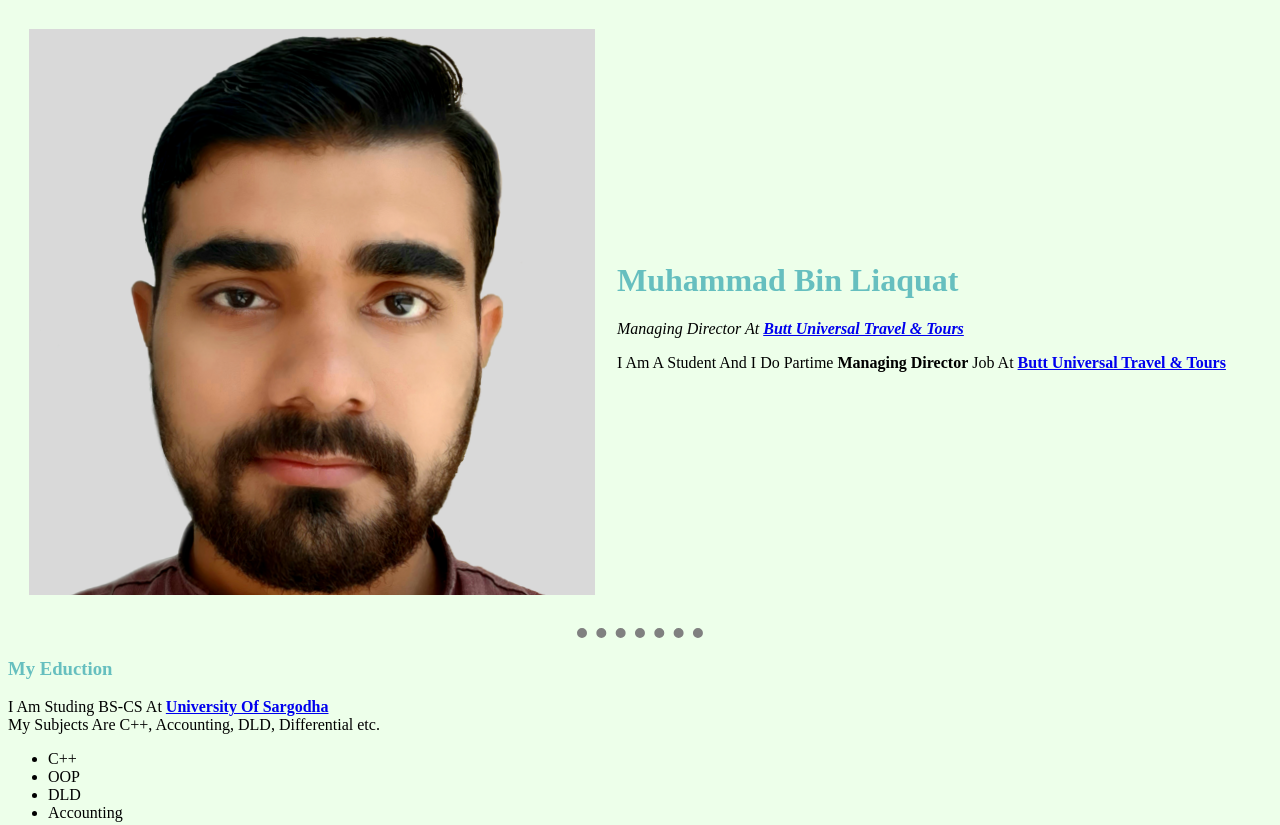
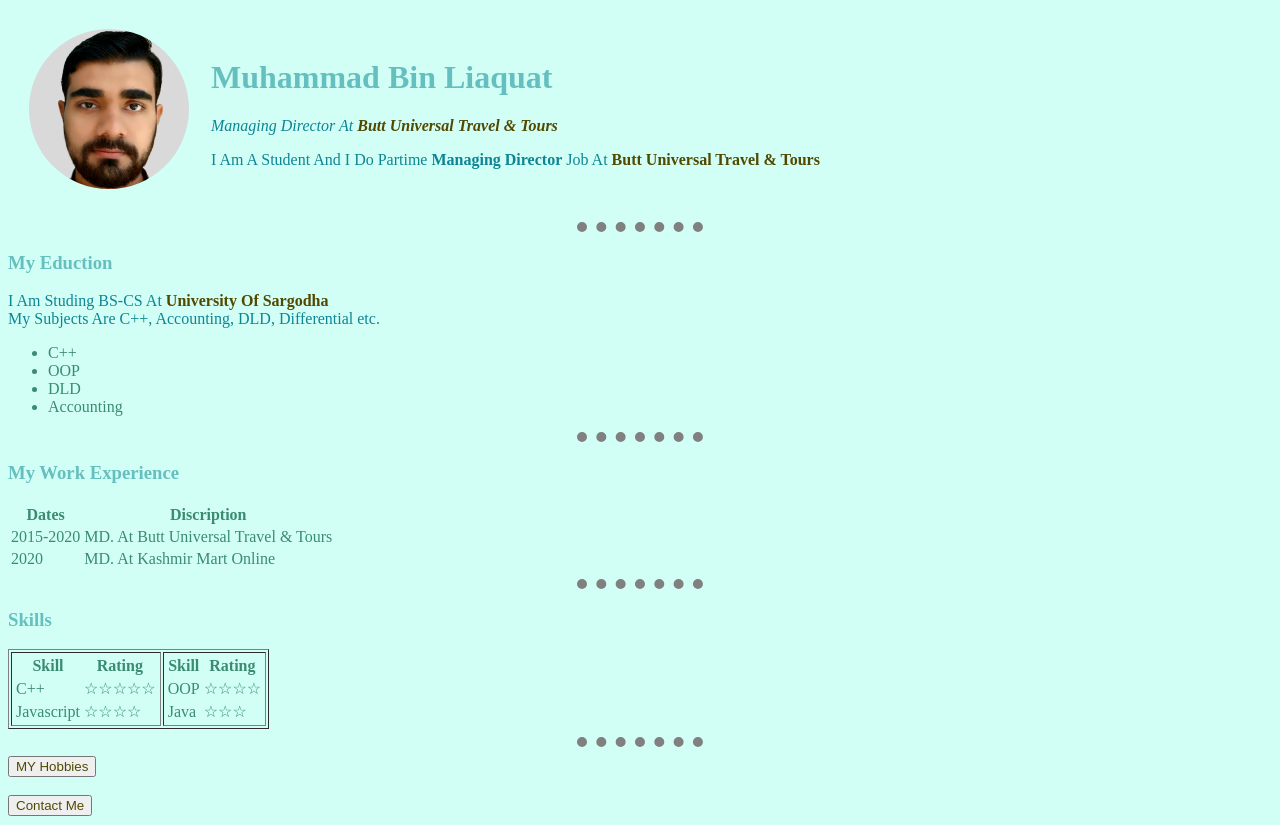
Before and after one commit to mbl9898/Muhammad-s-Personal-Site, a plain HTML site: page index.html in a window 1280 px wide. Shown: the top 825 px of the page. Drawn offline with Linux system fonts and the light colour scheme.

Commit message:
Add files via upload

```diff
--- a/css/styles.css
+++ b/css/styles.css
@@ -1,19 +1,43 @@
-  body{
-  background-color: #edffea;
+body {
+  background-color: #d1fff6;
 }
 
-  hr{
-
+hr {
   border-style: dotted none none none;
   border-color: grey;
   border-width: 10px;
   height: 1px;
   width: 10%;
 }
-  h1{
-    color: #66bfbf;
-  }
+h1 {
+  color: #66bfbf;
+}
 
-  h3{
-    color: #66bfbf;
-  }
+h3 {
+  color: #66bfbf;
+}
+
+p {
+  color: rgb(13, 133, 149);
+}
+
+.profilePic {
+  height: 10rem;
+  border-radius: 5rem;
+}
+
+a {
+  text-decoration: none;
+  color: rgb(82, 73, 0);
+}
+
+li {
+  color: rgb(59, 139, 113);
+}
+
+th {
+  color: rgb(59, 139, 113);
+}
+td {
+  color: rgb(59, 139, 113);
+}
```
